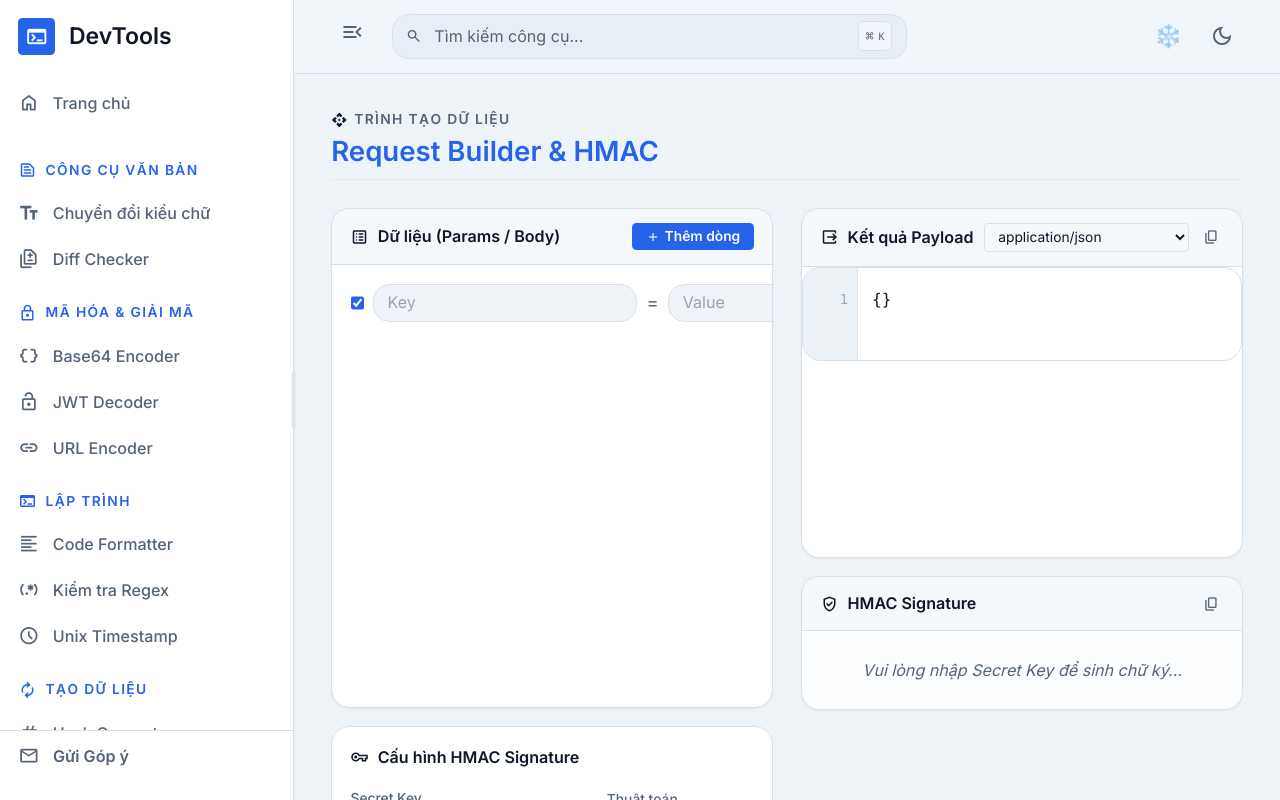
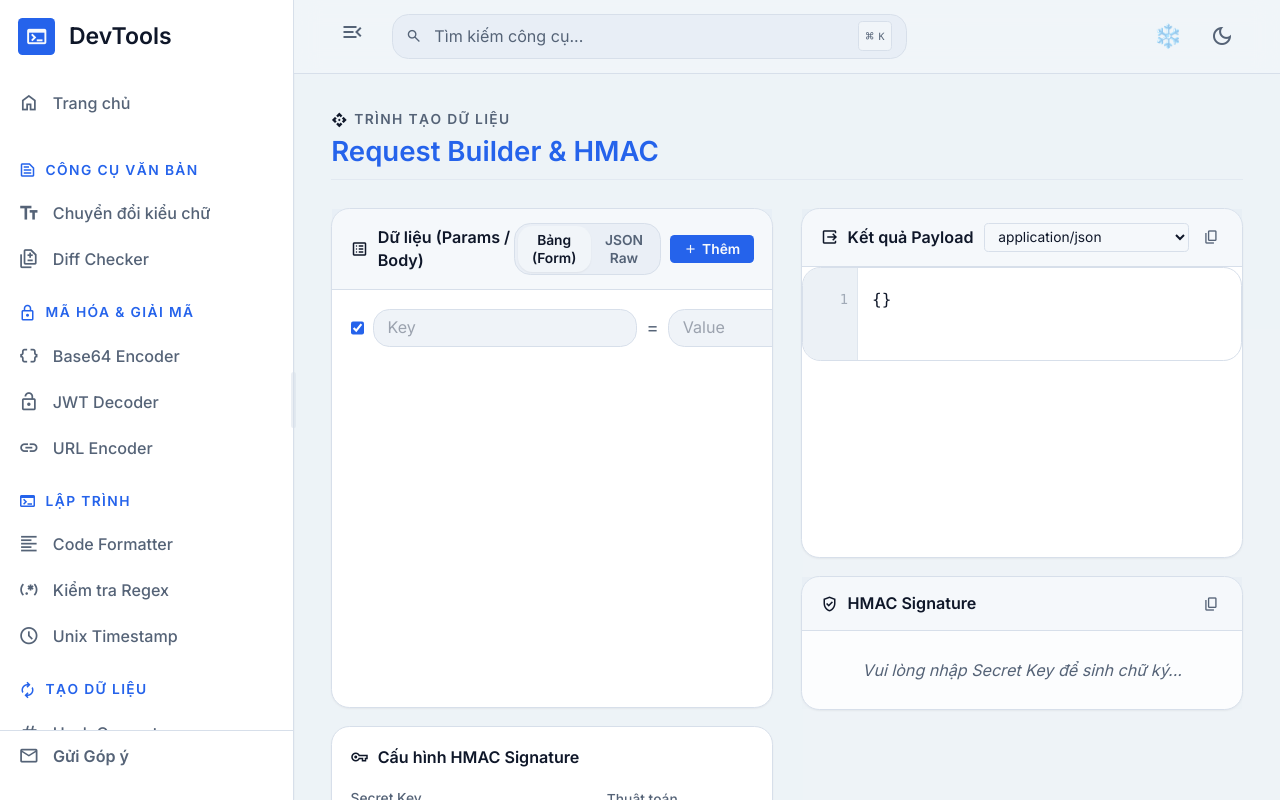
Before and after one commit to DamMinhChien/DevTools, a React (Vite) app: page /request-builder in a window 1280 px wide. Built offline with nearby package versions, Linux system fonts and the light colour scheme.

Commit message:
feat(request-builder): support raw json input mode

```diff
--- a/src/pages/generators/request-builder/index.tsx
+++ b/src/pages/generators/request-builder/index.tsx
@@ -18,6 +18,8 @@ export default function RequestBuilder() {
     { id: uuidv4(), key: "", value: "", enabled: true }
   ]);
   const [outputFormat, setOutputFormat] = useState<"json" | "form">("json");
+  const [inputMode, setInputMode] = useState<"form" | "raw">("form");
+  const [rawJson, setRawJson] = useState<string>("{\n  \n}");
 
   // HMAC State
   const [secretKey, setSecretKey] = useState("");
@@ -42,7 +44,55 @@ export default function RequestBuilder() {
     setParams(prev => prev.map(p => p.id === id ? { ...p, enabled: !p.enabled } : p));
   };
 
-  const activeParams = useMemo(() => params.filter(p => p.enabled && p.key.trim() !== ""), [params]);
+  const handleModeChange = (newMode: "form" | "raw") => {
+    if (newMode === "raw" && inputMode === "form") {
+      // Sync Form -> Raw
+      const activeP = params.filter(p => p.enabled && p.key.trim() !== "");
+      const obj = activeP.reduce((acc, p) => {
+        acc[p.key] = p.value;
+        return acc;
+      }, {} as Record<string, string>);
+      setRawJson(JSON.stringify(obj, null, 2));
+    } else if (newMode === "form" && inputMode === "raw") {
+      // Sync Raw -> Form
+      try {
+        const parsed = JSON.parse(rawJson);
+        if (typeof parsed === "object" && parsed !== null) {
+          const newParams = Object.entries(parsed).map(([k, v]) => ({
+            id: uuidv4(),
+            key: k,
+            value: typeof v === "object" ? JSON.stringify(v) : String(v),
+            enabled: true
+          }));
+          setParams(newParams.length > 0 ? newParams : [{ id: uuidv4(), key: "", value: "", enabled: true }]);
+        }
+      } catch(e) {
+        // Ignored if invalid json
+      }
+    }
+    setInputMode(newMode);
+  };
+
+  const activeParams = useMemo(() => {
+    if (inputMode === "form") {
+      return params.filter(p => p.enabled && p.key.trim() !== "");
+    } else {
+      try {
+        const parsed = JSON.parse(rawJson);
+        if (typeof parsed === "object" && parsed !== null) {
+          return Object.entries(parsed).map(([k, v]) => ({
+            id: k,
+            key: k,
+            value: typeof v === "object" ? JSON.stringify(v) : String(v),
+            enabled: true
+          })).filter(p => p.key.trim() !== "");
+        }
+      } catch (e) {
+        return [];
+      }
+      return [];
+    }
+  }, [inputMode, params, rawJson]);
 
   const generatedPayload = useMemo(() => {
     if (activeParams.length === 0) return outputFormat === "json" ? "{}" : "";
@@ -116,15 +166,34 @@ export default function RequestBuilder() {
                   <span className="material-symbols-outlined text-[18px]">list_alt</span>
                   Dữ liệu (Params / Body)
                 </span>
+                <div className="flex gap-2 items-center">
+                  <div className="flex bg-muted/50 rounded-md p-0.5 border border-border">
+                    <button
+                      onClick={() => handleModeChange("form")}
+                      className={`px-3 py-1 text-xs font-semibold rounded-sm transition-all ${inputMode === "form" ? "bg-background text-foreground shadow-sm" : "text-muted-foreground hover:text-foreground"}`}
+                    >
+                      Bảng (Form)
+                    </button>
+                    <button
+                      onClick={() => handleModeChange("raw")}
+                      className={`px-3 py-1 text-xs font-semibold rounded-sm transition-all ${inputMode === "raw" ? "bg-background text-foreground shadow-sm" : "text-muted-foreground hover:text-foreground"}`}
+                    >
+                      JSON Raw
+                    </button>
+                  </div>
+                  {inputMode === "form" && (
                     <button
                       onClick={handleAddParam}
                       className="px-3 py-1 bg-primary text-primary-foreground text-xs font-semibold rounded hover:bg-primary/90 transition-colors flex items-center gap-1"
                     >
                       <span className="material-symbols-outlined text-[14px]">add</span>
-                  Thêm dòng
+                      Thêm
                     </button>
+                  )}
+                </div>
               </div>
 
+              {inputMode === "form" ? (
                 <div className="flex-1 overflow-y-auto p-4 space-y-2">
                   {params.map((p) => (
                     <div key={p.id} className="flex items-center gap-2 group">
@@ -158,6 +227,16 @@ export default function RequestBuilder() {
                     </div>
                   ))}
                 </div>
+              ) : (
+                <div className="flex-1 relative p-1">
+                  <textarea
+                    className="w-full h-full p-3 font-mono text-sm bg-transparent border-none outline-none resize-none text-foreground"
+                    placeholder="Paste JSON vào đây..."
+                    value={rawJson}
+                    onChange={e => setRawJson(e.target.value)}
+                  />
+                </div>
+              )}
             </div>
 
             {/* HMAC Config */}
```
Lines whose indentation alone changed are shown as unchanged.
